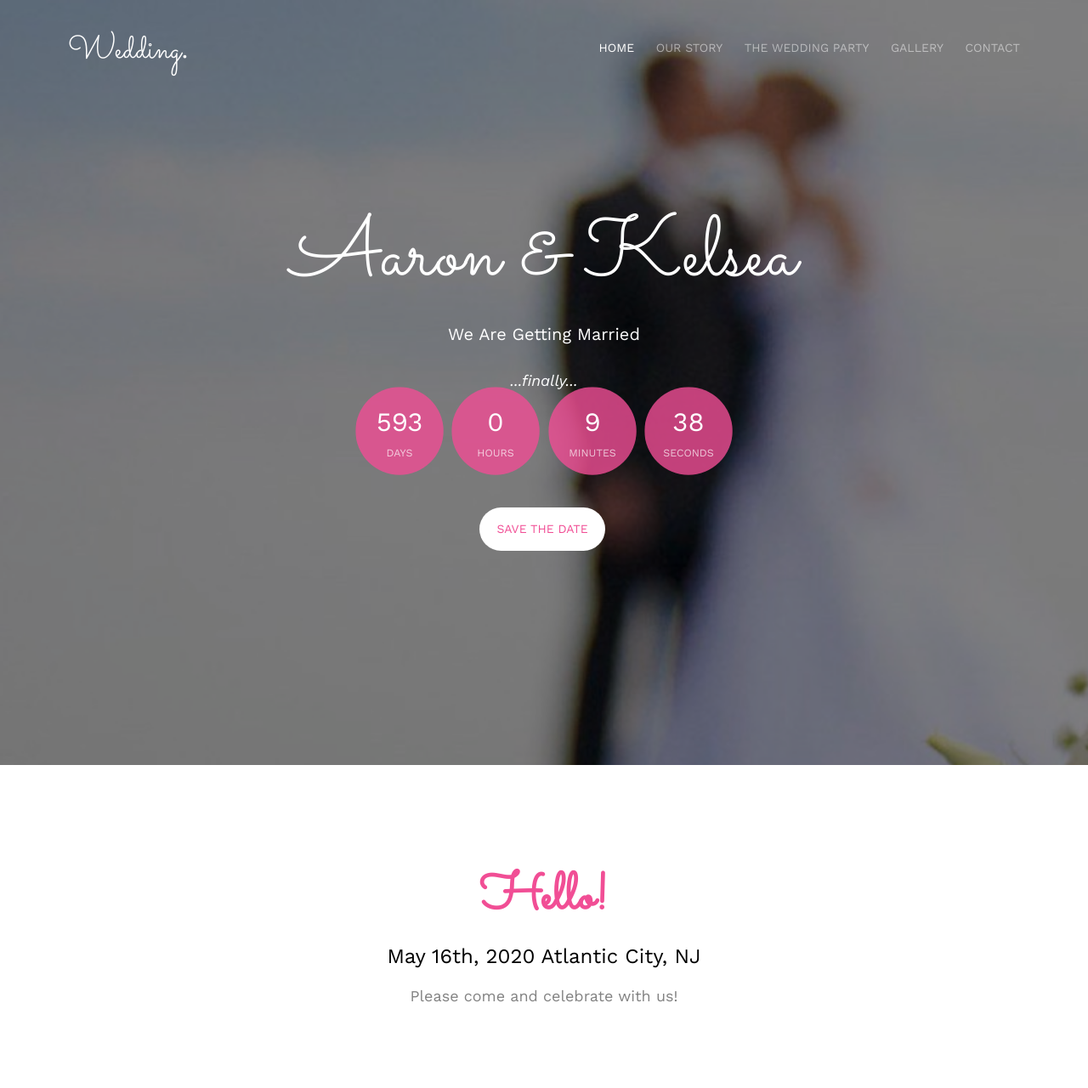
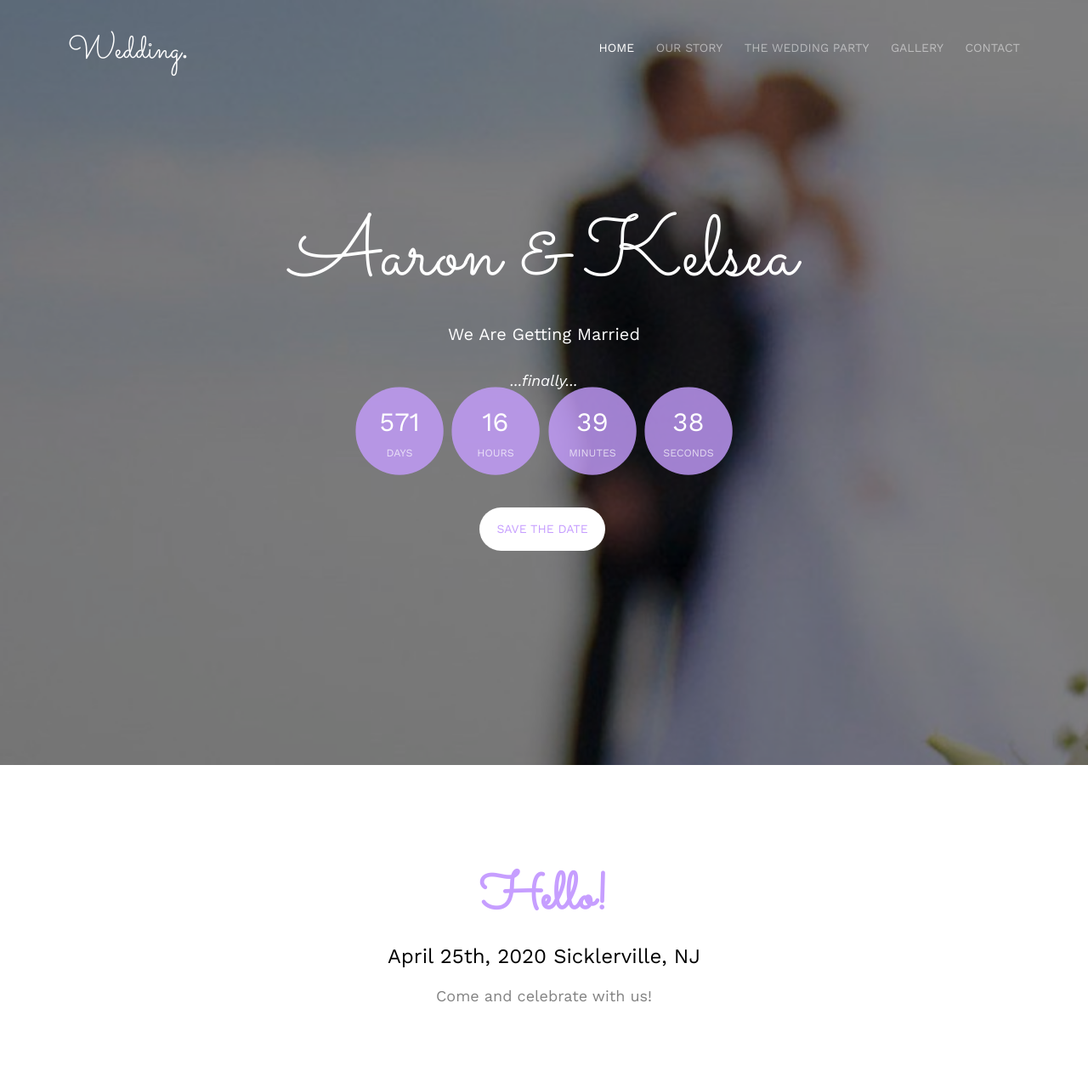
Before and after one commit to AaronYangello/YangelloWedding, a PHP site: page /home.html in a window 1280 px wide. Shown: the top 1280 px of the page at 85% size. Run offline with PHP 8.4, Linux system fonts and the light colour scheme; some web fonts are replaced.

Commit message:
Added to our story and changed colors form pink to purple.

```diff
--- a/css/party.css
+++ b/css/party.css
@@ -86,7 +86,7 @@
 }
 .party-list .bio h3{
   font-family: "Sacramento", Arial, serif;
-  color: #F14E95;
+  color: var(--primary-color);
   font-size: 30px;
   margin-bottom: 30px;
 }
--- a/css/style.css
+++ b/css/style.css
@@ -1,3 +1,10 @@
+/* Variables */
+:root{
+    --primary-color: #C69EFF;
+    --primary-dark: #7C58AD;
+    --primary-rgb: rgba(198, 158, 255, 0.8);
+}
+
 @font-face {
   font-family: 'icomoon';
   src: url("../fonts/icomoon/icomoon.eot?srf3rx");
@@ -47,13 +54,13 @@ body {
 }
 
 a {
-  color: #F14E95;
+  color: var(--primary-color);
   -webkit-transition: 0.5s;
   -o-transition: 0.5s;
   transition: 0.5s;
 }
 a:hover, a:active, a:focus {
-  color: #F14E95;
+  color: var(--primary-dark);
   outline: none;
   text-decoration: none;
 }
@@ -948,7 +955,7 @@ form label {
 .fh5co-cover .display-tc .btn {
   padding: 15px 20px;
   background: #fff !important;
-  color: #F14E95;
+  color: var(--primary-color);
   border: none !important;
   font-size: 14px;
   text-transform: uppercase;
@@ -1011,7 +1018,7 @@ form label {
   display: inline-block;
   width: 100px;
   height: 100px;
-  background: rgba(241, 78, 149, 0.8);
+  background: var(--primary-rgb);
   margin: 0 4px;
   -webkit-border-radius: 50%;
   -moz-border-radius: 50%;
@@ -1250,7 +1257,7 @@ form label {
   margin-bottom: 10px;
   line-height: 1.5;
   font-weight: bold;
-  color: #F14E95;
+  color: var(--primary-color);
   font-family: "Sacramento", Arial, serif;
 }
 @media screen and (max-width: 768px) {
--- a/home.html
+++ b/home.html
@@ -51,7 +51,7 @@
         <![endif]-->
         <script>
             // Set the date we're counting down to
-            var countDownDate = new Date("May 16, 2020 13:30:00").getTime();
+            var countDownDate = new Date("April 25, 2020 06:00:00").getTime();
 
             // Update the count down every 1 second
             var x = setInterval(function() {
@@ -163,8 +163,8 @@
 			<div class="row">
 				<div class="col-md-8 col-md-offset-2 text-center fh5co-heading animate-box">
 					<h2>Hello!</h2>
-					<h3>May 16th, 2020 Atlantic City, NJ</h3>
-					<p>Please come and celebrate with us!</p>
+					<h3>April 25th, 2020 Sicklerville, NJ</h3>
+					<p>Come and celebrate with us!</p>
 				</div>
 			</div>
 			<div class="couple-wrap animate-box">
@@ -211,15 +211,15 @@
 									<h3>Main Ceremony</h3>
 									<div class="event-col">
 										<i class="icon-clock"></i>
-										<span>1:00 PM</span>
-										<span>2:30 PM</span>
+										<span>6:00 PM</span>
+										<span>6:30 PM</span>
 									</div>
 									<div class="event-col">
 										<i class="icon-calendar"></i>
-										<span>Saturday 16</span>
-										<span>May, 2020</span>
+										<span>Saturday 25</span>
+										<span>April, 2020</span>
 									</div>
-									<p>Come and celebrate with us at the <a>XXXXXX</a> in XXXXXXX. Book your stay at the XXXX hotel, and get a XX% discount on the room!</p>
+									<p>Come and celebrate with us at <a href="http://www.brigalias.com/our-venue/">Brigalia's Chapel</a> in Sicklerville. Book your stay at the XXXX hotel, and get a XX% discount on the room!</p>
 								</div>
 							</div>
 							<div class="col-md-6 col-sm-6 text-center">
@@ -227,15 +227,15 @@
 									<h3>Wedding Reception</h3>
 									<div class="event-col">
 										<i class="icon-clock"></i>
-										<span>7:00 PM</span>
-										<span>12:00 AM</span>
+										<span>7:30 PM</span>
+										<span>11:30 AM</span>
 									</div>
 									<div class="event-col">
 										<i class="icon-calendar"></i>
 										<span>Saturday 16</span>
 										<span>May, 2020</span>
 									</div>
-                                    <p>Eat, drink, and be merry at the <a href="">XXXXXX</a> in XXXXXX as we dance the night away!</p>
+                                    <p>Eat, drink, and be merry in <a href="http://www.brigalias.com/gallery/">Brigalia's Camelot Ballroom</a> as we dance the night away!</p>
                                     <p>What's the song that's guarenteed to get you on the dance floor?</p>
 								</div>
 							</div>
@@ -339,12 +339,8 @@
                             </div>
                             <div class="col-md-6 col-sm-6">
                                 <div class="form-group">
-                                    <label for="dinner" class="sr-only">Dinner choice</label>
-                                    <Select type="dinner" class="form-control" id="dinner" >
-                                        <option value="chicken">Chicken</option>
-                                        <option value="steak">Steak</option>
-                                        <option value="fish">Fish</option>
-                                    </Select>
+                                    <label for="song" class="sr-only">Favorite Song</label>
+                                    <input type="song" class="form-control" id="song" placeholder="Favorite Dance Song">
                                 </div>
                             </div>
                         </div>
```
Also changed, not shown: other parts of css/style.css (+20 -20 lines), about.html (+30 -9 lines).
